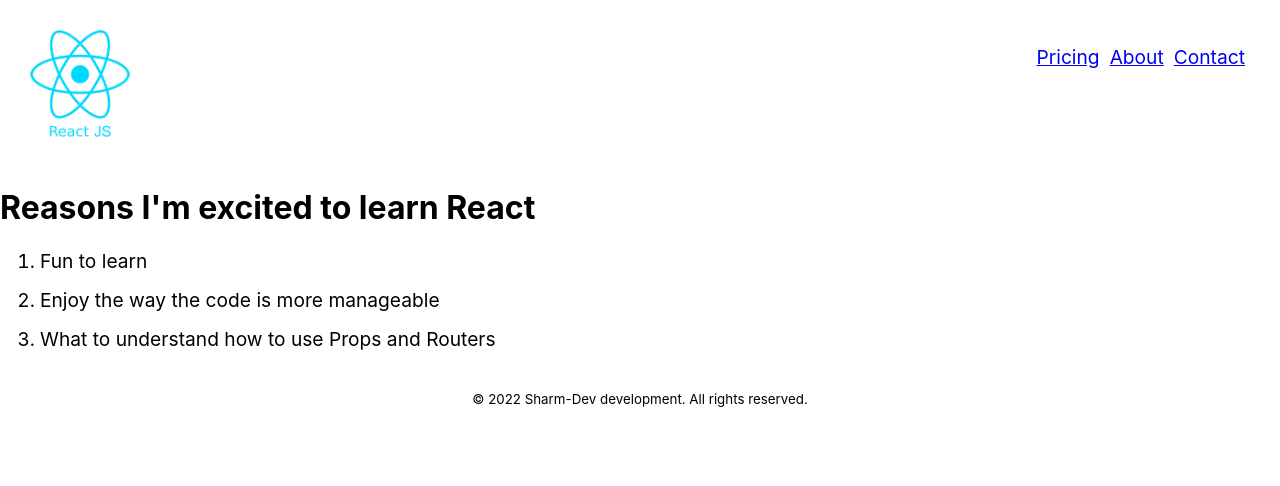
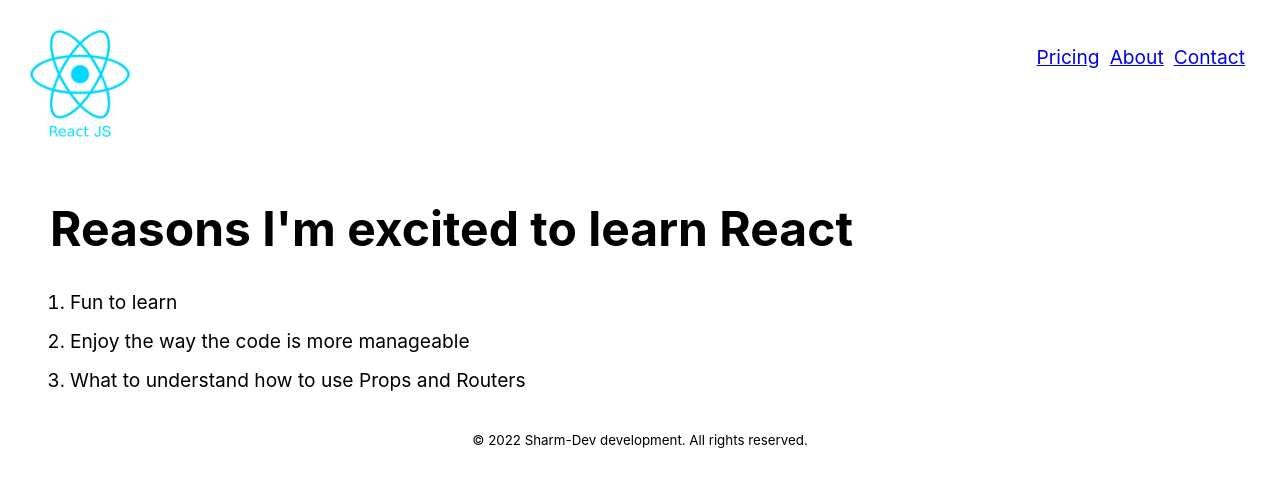
Before and after one commit to Sharm-Dev/Learn-React, a React (Create React App) app in the folder my-app/: page / in a window 1280 px wide. Shown: the top 486 px of the page. Built offline with nearby package versions, Linux system fonts and the light colour scheme.

Commit message:
Added classnames to elements

```diff
--- a/my-app/src/components/MainContent.js
+++ b/my-app/src/components/MainContent.js
@@ -3,8 +3,8 @@ import "../App.css";
 export default function MainContent() {
     return (
       <>
-        <h1>Reasons I'm excited to learn React</h1>
-        <ol>
+        <h1 className="heading">Reasons I'm excited to learn React</h1>
+        <ol className="mainContent-list">
           <li>Fun to learn</li>
           <li>Enjoy the way the code is more manageable</li>
           <li>What to understand how to use Props and Routers</li>
```
